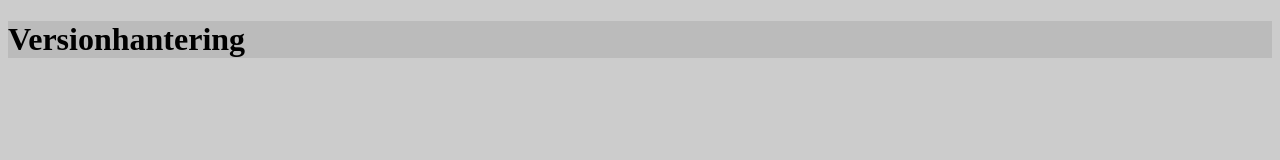
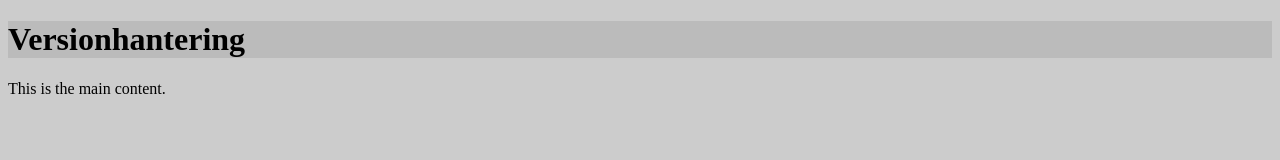
Before and after one commit to KarinaAllard/versionshantering-1, a plain HTML site: page index.html in a window 1280 px wide. Drawn offline with Linux system fonts and the light colour scheme.

Commit message:
Added main

```diff
--- a/index.html
+++ b/index.html
@@ -8,5 +8,6 @@
 </head>
 <body>
     <header><h1>Versionhantering</h1></header>
+    <main>This is the main content.</main>
 </body>
 </html>
```
